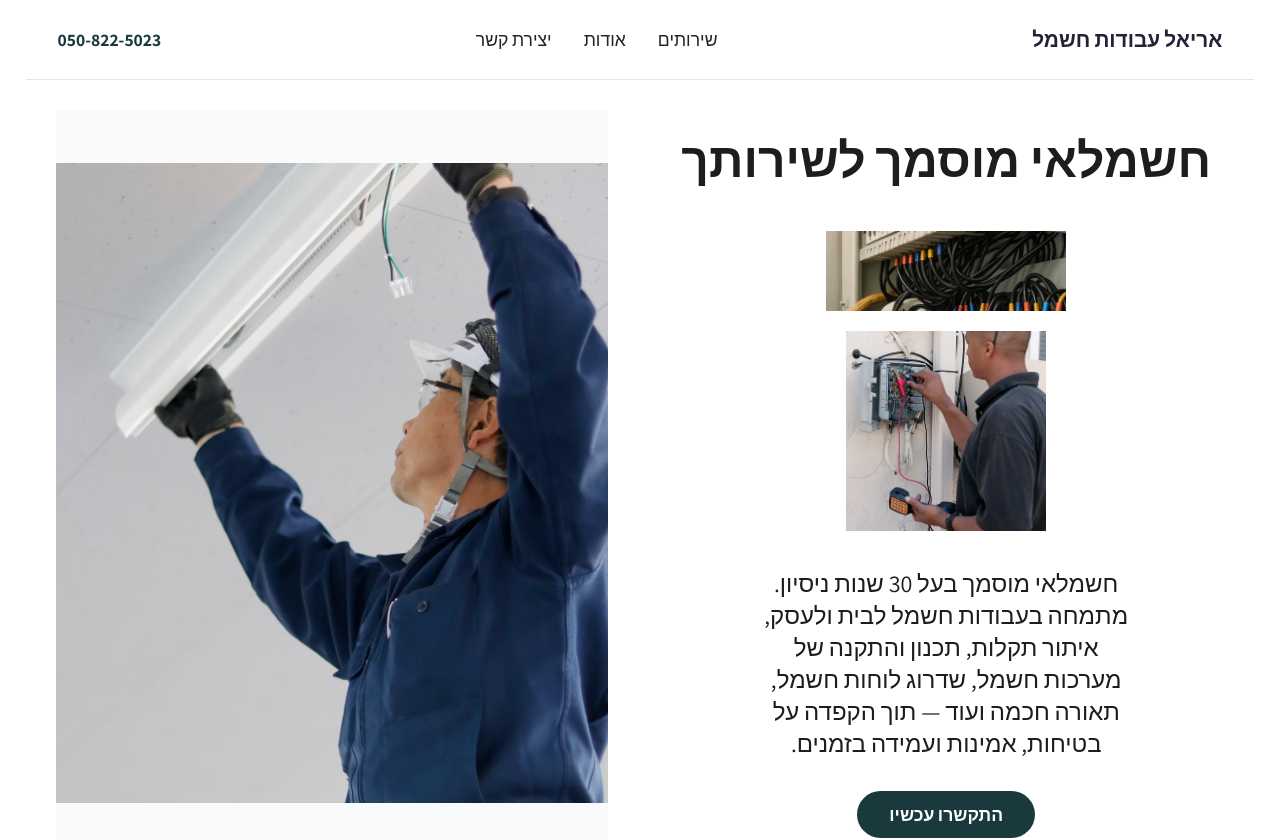
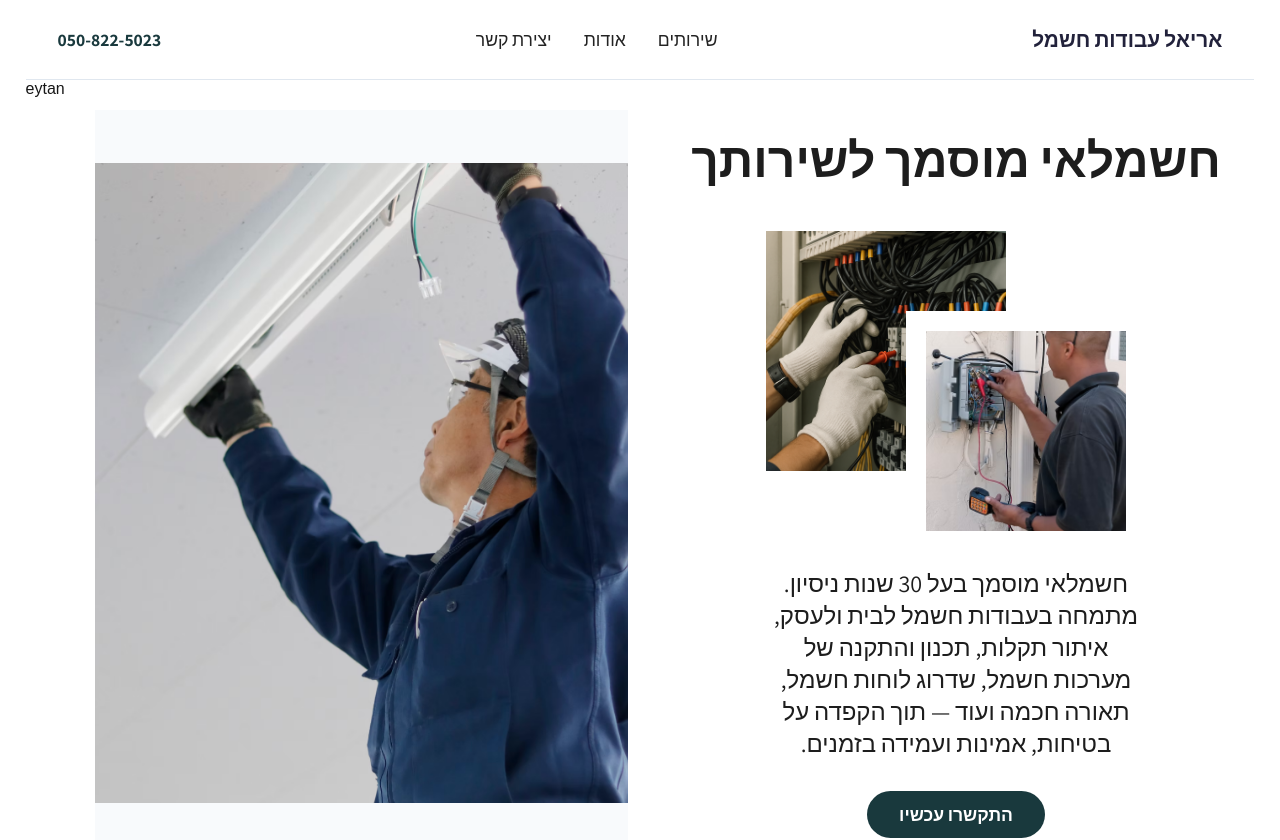
Before and after one commit to Eytan3000/electician-website, a Next.js app: page / in a window 1280 px wide. Shown: the top 840 px of the page. Built offline with nearby package versions, Linux system fonts and the light colour scheme.

Commit message:
added right and left px in css

```diff
--- a/src/app/components/hero/Hero.css
+++ b/src/app/components/hero/Hero.css
@@ -46,7 +46,7 @@
 
 .hero-split {
   display: flex;
-  flex-direction: row-reverse; /* Right side = image */
+  flex-direction: row-reverse;
   align-items: stretch;
   justify-content: space-between;
   min-height: 80vh;
@@ -118,15 +118,14 @@
 
 .hero-small-image-1 {
   position: absolute;
-  /* top: -40; */
-  left: -30;
+  left: -30px;
   z-index: 1;
 }
 
 .hero-small-image-2 {
   position: absolute;
   bottom: 0;
-  right: -30;
+  right: -30px;
   z-index: 2;
 
   border: 20px solid #fff;
--- a/src/app/components/hero/Hero.tsx
+++ b/src/app/components/hero/Hero.tsx
@@ -5,6 +5,7 @@ import SmallImages from './SmallImages';
 export default function Hero() {
   return (
     <section className="hero-split">
+      eytan
       <MainImage />
       <div className="hero-content-split">
         <h1>חשמלאי מוסמך לשירותך</h1>
```
